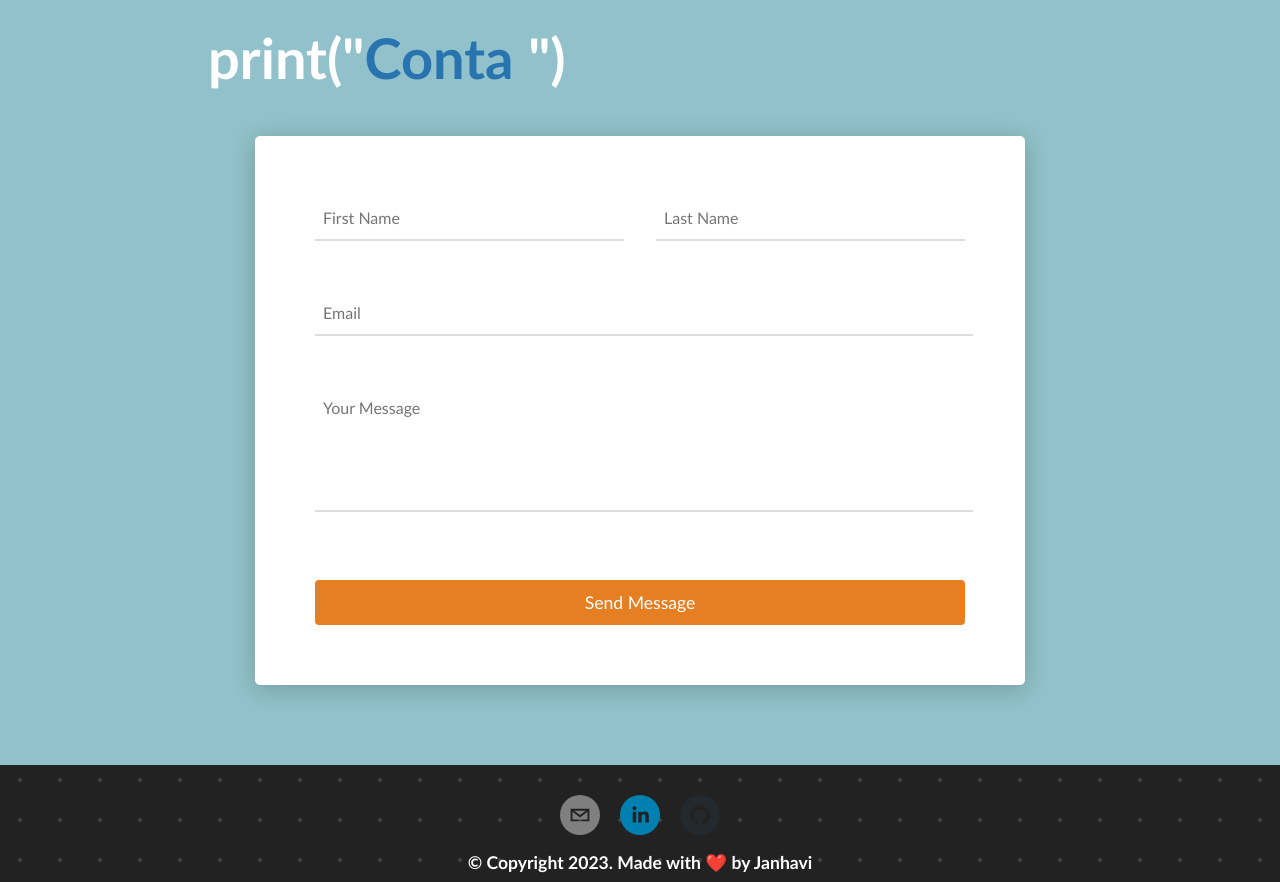
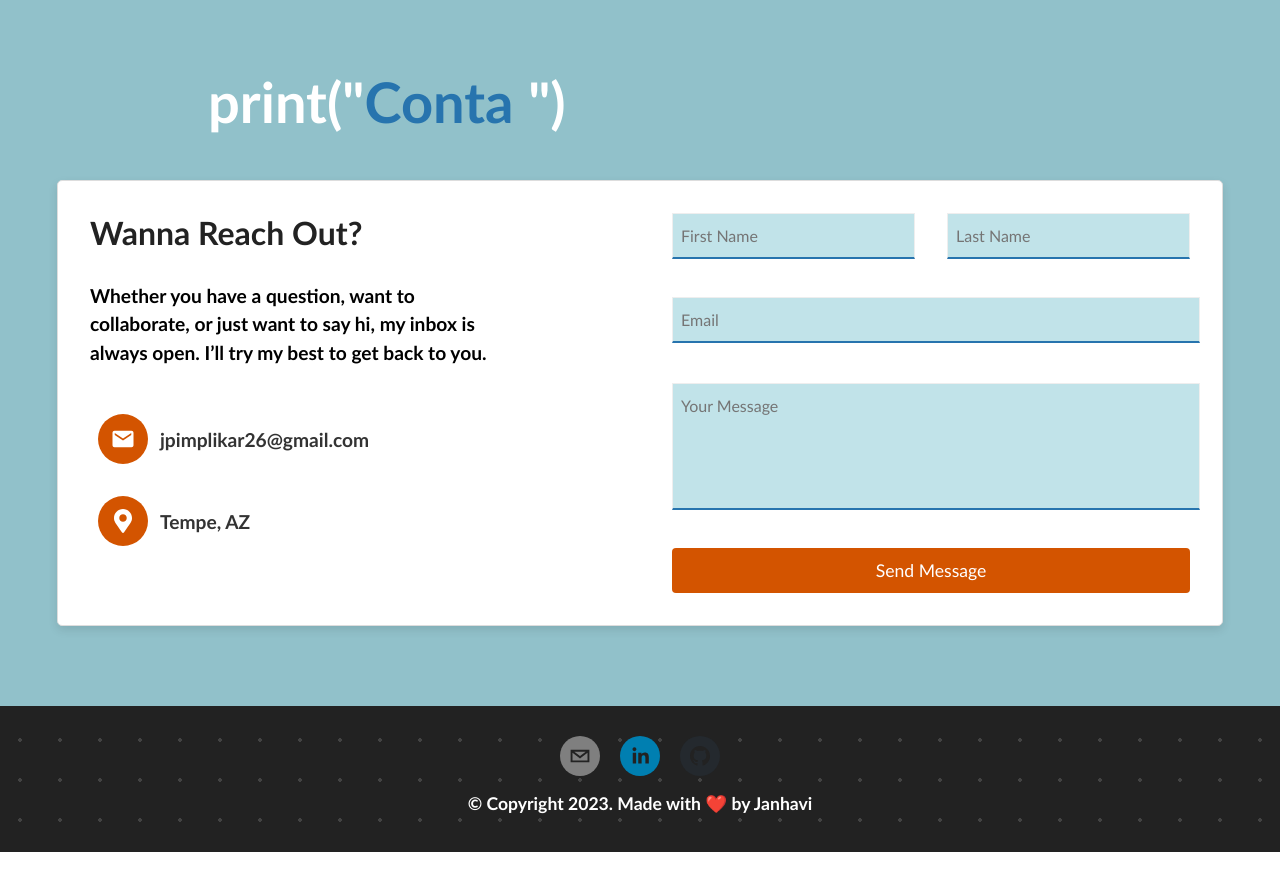
Before and after one commit to Janhavi-2001/Janhavi-2001.github.io, a React (Create React App) app: page / in a window 1280 px wide. Shown: the part 4600-5482 px from the top of the page. After the commit the page ends 5452 px from the top, so only its background shows below. Built offline with nearby package versions, Linux system fonts and the light colour scheme.

Commit message:
Re-create contact component with mobile responsivity

```diff
--- a/src/Components/Contact/Contact.css
+++ b/src/Components/Contact/Contact.css
@@ -6,30 +6,61 @@
   overflow-x: hidden;
 }
 
-.contact-heading {
-  color: #fff;
-  padding-bottom: 20px;
-  margin-left: 60px;
-  text-align: left;
-  transition: margin 0.3s;
-}
-
 .contact-container {
-  background: #fff;
+  display: flex;
+  flex-direction: row;
+  gap: 2rem;
+  justify-content: space-between;
+  align-items: flex-start;
+  padding: 2rem;
+  opacity: 0;
+  transform: translateY(30px);
+  transition: opacity 0.8s ease-out, transform 0.8s ease-out;
+  max-width: 1100px;
+  width: 100%;
   margin: auto;
+  background-color: #fff;
   border-radius: 5px;
-  box-shadow: 0 4px 24px rgba(0,0,0,0.2);
-  padding: 60px 60px;
-  max-width: 650px;
-  width: 100%;
-  opacity: 0.5;
-  transform: translateY(40px);
-  transition: opacity 0.8s cubic-bezier(.4,0,.2,1), transform 0.8s cubic-bezier(.4,0,.2,1);
+  animation: fadeIn 0.8s ease-out forwards;
+  border: 1px solid #ddd;
+  box-shadow: 0 4px 10px rgba(0, 0, 0, 0.1);
 }
 
 .contact-container.fade-in {
   opacity: 1;
   transform: translateY(0);
+}
+
+.contact-left {
+  flex: 1;
+  padding-right: 2rem;
+}
+
+.contact-form-heading {
+  font-size: 2rem;
+  margin: 0 0 20px 0;
+  font-weight: 600;
+  color: #222;
+  padding-bottom: 10px;
+  text-align: left;
+}
+
+.contact-left p {
+  font-size: 1.2rem;
+  line-height: 1.5;
+  width: 80%;
+  text-align: left;
+}
+
+.contact-right {
+  flex: 1;
+}
+
+.contact-heading {
+  color: #fff;
+  padding-bottom: 20px;
+  margin-left: 60px;
+  transition: margin 0.3s;
 }
 
 .contact-right form {
@@ -41,24 +72,24 @@
 .contact-right input,
 .contact-right textarea {
   padding: 12px 0 12px 8px;
-  border: none;
-  border-bottom: 2px solid #ddd;
+  border: 1.5px solid #eee;
+  border-bottom: 2.1px solid #2774AE;
   border-radius: 0;
   font-size: 1rem;
-  background: transparent;
+  background: #c1e3e9;
   resize: none;
   transition: border-color 0.2s, box-shadow 0.2s;
   box-shadow: none;
   font-family: inherit;
-  margin-bottom: 20px;
+  margin-bottom: 10px;
   width: 100%;
 }
 
 .contact-right input:focus,
 .contact-right textarea:focus {
-  border-bottom: 2.5px solid #2774AE;
+  border-bottom: 2.1px solid #2774AE;
   outline: none;
-  background-color:#d7e5e7;
+  background-color:#fff;
 }
 
 .contact-right textarea {
@@ -70,13 +101,13 @@
 .name-fields {
   display: flex;
   gap: 32px;
-  margin-bottom: 12px;
+  margin-bottom: 10px;
 }
 
 .name-fields input {
   padding: 12px 0 12px 8px;
-  border: none;
-  border-bottom: 2px solid #ddd;
+  border: 1.5px solid #eee;
+  border-bottom: 2.1px solid #2774AE;
   border-radius: 0;
   font-size: 1rem;
   background: transparent;
@@ -84,11 +115,13 @@
   box-shadow: none;
   flex: 1;
   min-width: 0;
+  background: #c1e3e9;
+
 }
 
 .name-fields input:focus {
-  border-bottom: 2.5px solid #2774AE;
-  background-color:#d7e5e7;
+  border-bottom: 2px solid #2774AE;
+  background-color:#fff;
   outline: none;
 }
 
@@ -99,7 +132,7 @@
 }
 
 .contact-right button {
-  background: #e67e22;
+  background: #d35400;
   color: #fff;
   border: none;
   border-radius: 4px;
@@ -107,12 +140,51 @@
   font-size: 1.1rem;
   cursor: pointer;
   transition: background 0.2s;
-  margin-top: 30px;
+  margin-top: 10px;
   font-family: inherit;
 }
 
 .contact-right button:hover {
-  background: #d35400;
+  background: #b04c00;
+}
+
+.contact-info {
+  display: flex;
+  flex-direction: column;
+  gap: 16px;
+  background: #fff;
+  border-radius: 4px;
+  transition: box-shadow 0.3s ease;
+  width: 100%;
+  max-width: 400px;
+  text-align: left;
+  margin: 0;
+}
+
+.contact-item {
+  display: flex;
+  align-items: center;
+  gap: 12px;
+  font-size: 1.2rem;
+  color: #333;
+  padding: 8px;
+  transition: background-color 0.2s;
+}
+
+.contact-circle {
+  width: 50px;
+  height: 50px;
+  border-radius: 50%;
+  background-color: #d35400;
+  display: flex;
+  align-items: center;
+  justify-content: center;
+}
+
+.contact-icon {
+  font-size: 1.5rem;
+  color: #fff;
+  transition: color 0.2s;
 }
 
 @media (max-width: 768px) {
@@ -128,17 +200,14 @@
     width: 85%;
     padding-top: 20px;
     padding-bottom: 20px;
-    box-shadow: 0 2px 12px rgba(0,0,0,0.1);
   }
 
   .name-fields {
     flex-direction: column;
-    gap: 12px;
-    margin-bottom: 8px;
-    padding: 0;
+    gap: 20px;
+    margin-bottom: 10px;
   }
 
-  .name-fields input,
   .contact-right input,
   .contact-right textarea {
     font-size: 1rem;
@@ -149,12 +218,89 @@
   .contact-right button {
     width: 100%;
     font-size: 1rem;
-    margin-top: 24px;
+    margin-top: 18px;
     padding: 12px 0;
   }
 
   .contact-heading {
     margin-left: 0;
     text-align: center;
+    margin-bottom: 40px;
+  }
+
+  .contact-info {
+    display: flex;
+    flex-direction: column;
+    align-items: center;
+    gap: 12px;
+    text-align: left;
+    margin-bottom: 10px;
+  }
+
+  .contact-item {
+    display: flex;
+    align-items: center;
+    gap: 10px;
+    font-size: 1.1rem;
+    padding: 8px 0;
+    width: auto;
+    text-align: left;
+    min-width: 220px;
+
+  }
+
+  .contact-circle {
+    width: 30px;
+    height: 30px;
+    min-width: 30px;
+    min-height: 30px;
+  }
+
+  .contact-icon {
+    font-size: 1rem;
+  }
+
+  .contact-left p {
+    width: 90%;
+    margin: 0 auto;
+    text-align: justify;
+    font-size: 1.1rem;
+  }
+
+  .contact-form-heading {
+    font-size: 1.5rem;
+    text-align: center;
+    margin-bottom: 16px;
+    margin-top: 12px;
+  }
+
+  .contact-container {
+    flex-direction: column;
+    align-items: center;
+  }
+
+  .contact-left {
+    padding-right: 0;
+    text-align: center;
+  }
+
+  .contact-right {
+    width: 100%;
+    padding: 0;
+  }
+
+  .contact-right form {
+    width: 100%;
+  }
+
+  .contact-right input,
+  .contact-right textarea {
+    width: auto;
+    margin-bottom: 10px;
+  }
+
+  .contact-right input:focus,
+  .contact-right textarea:focus {
+    background-color: #fff;
   }
 }
--- a/src/Components/Contact/Contact.js
+++ b/src/Components/Contact/Contact.js
@@ -1,6 +1,8 @@
 import React, { useRef, useEffect, useState } from 'react';
 import './Contact.css';
 import { TypeAnimation } from 'react-type-animation';
+import { IoMdMail } from "react-icons/io";
+import { FaMapMarkerAlt } from "react-icons/fa";
 
 const Contact = () => {
   const formRef = useRef();
@@ -43,7 +45,31 @@ const Contact = () => {
 
       <div
         className={`contact-container ${isVisible ? 'fade-in' : ''}`}
-        ref={formRef}>
+        ref={formRef}
+      >
+        <div className="contact-left">
+          <h1 className="contact-form-heading">Wanna Reach Out?</h1>
+          <p>
+            Whether you have a question, want to collaborate, or just want to say hi,
+            my inbox is always open. I’ll try my best to get back to you.
+          </p>
+          <br />
+          <div className="contact-info">
+            <div className="contact-item">
+              <div className="contact-circle">
+                <IoMdMail className="contact-icon" />
+              </div>
+              <span style={{ color: '#333' }}>jpimplikar26@gmail.com</span>
+            </div>
+            <div className="contact-item">
+              <div className="contact-circle">
+                <FaMapMarkerAlt className="contact-icon" />
+              </div>
+              <span style={{ color: '#333' }}>Tempe, AZ</span>
+            </div>
+          </div>
+        </div>
+
         <div className="contact-right">
           <form action="https://formspree.io/f/xjvjlqeg" method="POST">
             <div className="name-fields">
@@ -51,7 +77,7 @@ const Contact = () => {
               <input type="text" name="lastName" placeholder="Last Name" required />
             </div>
             <input type="email" name="email" placeholder="Email" required />
-            <textarea type = "text" name="message" placeholder="Your Message" required></textarea>
+            <textarea name="message" placeholder="Your Message" required></textarea>
             <button type="submit">Send Message</button>
           </form>
         </div>
--- a/src/Components/Navigation/Navigation.css
+++ b/src/Components/Navigation/Navigation.css
@@ -83,8 +83,8 @@
     height: 30px;
     justify-content: space-between;
     margin-right: 1.5rem;
+    margin-top: 0.5rem;
     z-index: 1100;
-    margin-top: 1rem;
     margin-left: auto;
 }
 
--- a/src/Components/ProjCards/ProjCards.css
+++ b/src/Components/ProjCards/ProjCards.css
@@ -7,7 +7,7 @@
 
 .proj-heading {
     color: #fff;
-    padding-bottom: 20px;
+    margin-bottom: 60px;
     margin-left: 60px;
     text-align: left;
     transition: margin 0.3s;
@@ -34,6 +34,7 @@
     max-width: 300px;
     margin: 0 auto;
     height: 530px;
+    transition: transform 0.3s ease, box-shadow 0.3s ease;
 }
 
 .project-card:hover {
```
Lines whose indentation alone changed are shown as unchanged.
